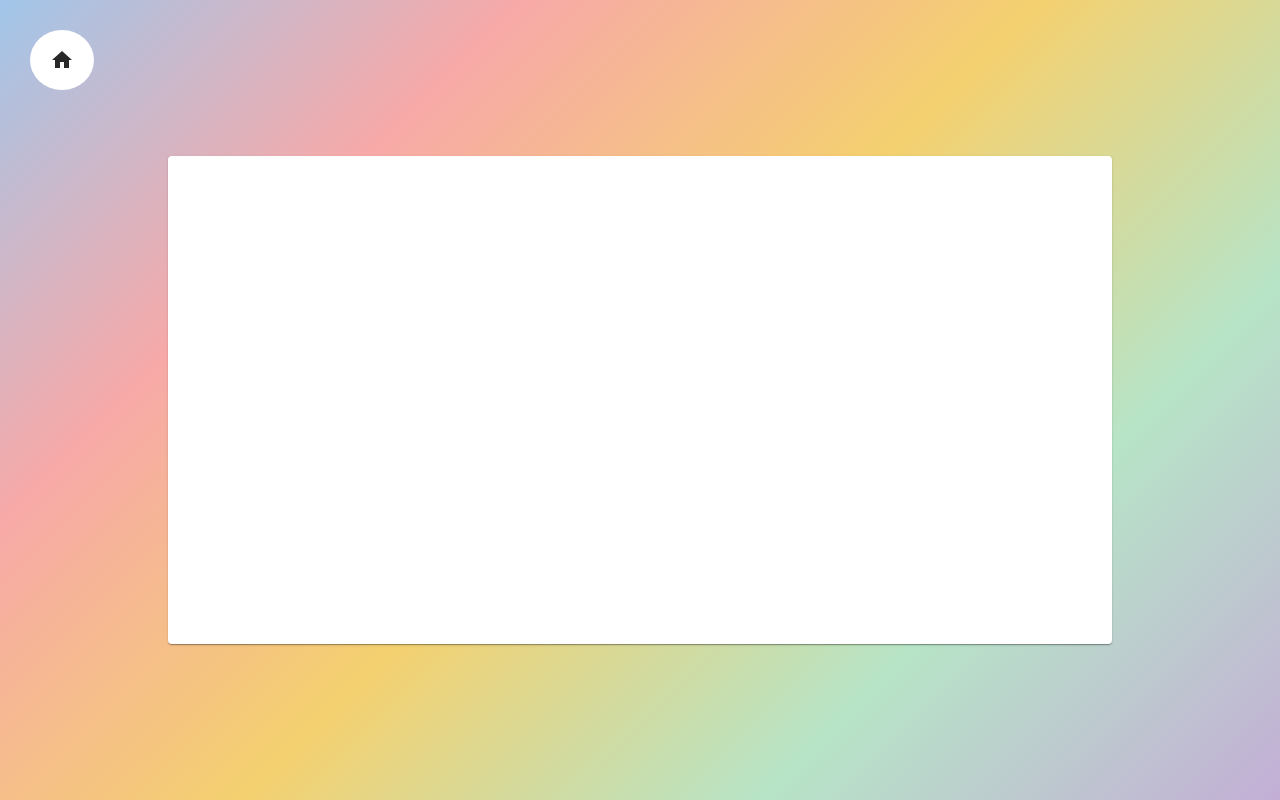
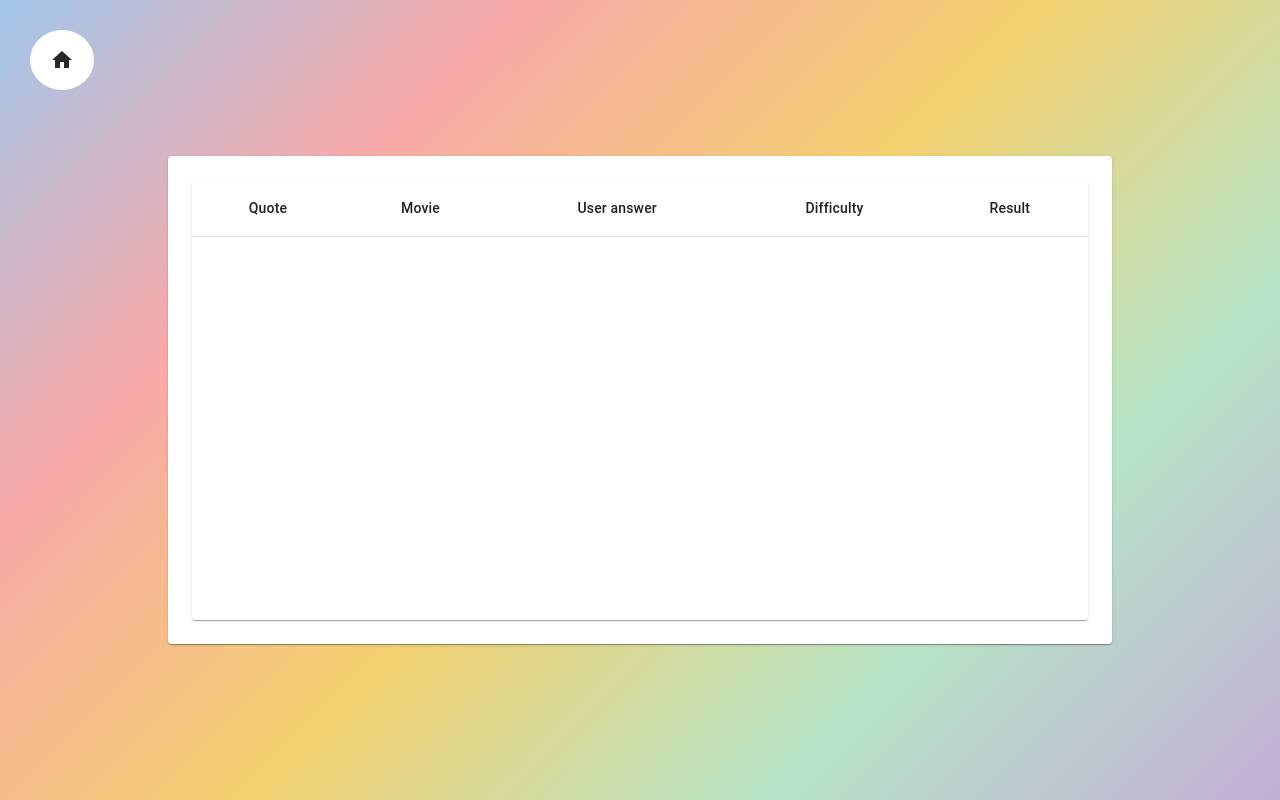
Before and after one commit to vmarquer/Citations, a React (Create React App) app: page /Citations/results in a window 1280 px wide. Built offline with nearby package versions, Linux system fonts and the light colour scheme.

Commit message:
Add similarity and upgrade results

```diff
--- a/package.json
+++ b/package.json
@@ -22,6 +22,7 @@
     "react-dom": "^18.3.1",
     "react-router-dom": "^6.26.1",
     "react-scripts": "5.0.1",
+    "string-similarity": "^4.0.4",
     "styled-components": "^6.1.12",
     "typescript": "^4.9.5",
     "web-vitals": "^2.1.4"
@@ -53,6 +54,7 @@
     ]
   },
   "devDependencies": {
+    "@types/string-similarity": "^4.0.2",
     "gh-pages": "^6.1.1"
   }
 }
--- a/src/components/contexts/Context.tsx
+++ b/src/components/contexts/Context.tsx
@@ -2,6 +2,7 @@ import React, { createContext, PropsWithChildren, useEffect, useState } from "re
 import { Context } from '../../utils/context';
 import { Quote } from "../../utils/quote";
 import Papa, { ParseResult } from "papaparse";
+import stringSimilarity from 'string-similarity';
 
 export const AppContext = createContext<Context>(null!)
 
@@ -17,7 +18,7 @@ const defaultQuote: Quote = {
 export const AppContextProvider = (props: PropsWithChildren<{}>) => {
   const [quote, setQuote] = useState<Quote>(defaultQuote)
   const [quotes, setQuotes] = useState<Quote[]>([])
-  const [playedQuotes, setPlayedQuotes] = useState<string[]>([])
+  const [playedQuotes, setPlayedQuotes] = useState<Quote[]>([])
   const [guessedQuotes, setGuessedQuotes] = useState<string[]>([])
 
 
@@ -32,6 +33,7 @@ export const AppContextProvider = (props: PropsWithChildren<{}>) => {
     updateGuessedQuotes: updateGuessedQuotes,
     initializeQuotes: initializeQuotes,
     drawQuote: drawQuote,
+    computeSimilarity: computeSimilarity,
   }
 
   function updateQuote(quote: Quote): void {
@@ -42,7 +44,7 @@ export const AppContextProvider = (props: PropsWithChildren<{}>) => {
     setQuotes(quotes)
   }
 
-  function updatePlayedQuotes(quote: string): void {
+  function updatePlayedQuotes(quote: Quote): void {
     setPlayedQuotes(prevState => [...prevState, quote]);
   }
 
@@ -81,6 +83,10 @@ export const AppContextProvider = (props: PropsWithChildren<{}>) => {
     }
   }
 
+  function computeSimilarity(userAnswer: string, quote: string): number {
+    return stringSimilarity.compareTwoStrings(userAnswer, quote);
+  }
+
   useEffect(() => {
     initializeQuotes();
   }, []);
--- a/src/components/pages/Game.tsx
+++ b/src/components/pages/Game.tsx
@@ -8,8 +8,6 @@ import { useNavigate } from 'react-router-dom';
 import { getImage } from '../../utils/image';
 import NavigateNextIcon from '@mui/icons-material/NavigateNext';
 import ArrowCircleRightIcon from '@mui/icons-material/ArrowCircleRight';
-import ArticleIcon from '@mui/icons-material/Article';
-import Badge from '@mui/material/Badge';
 
 export const Game = () => {
     const ctx = useContext(AppContext);
@@ -33,7 +31,7 @@ export const Game = () => {
     const checkAnswer = () => {
         setAnswer(true);
         ctx.updateGuessedQuotes(userAnswer);
-        ctx.updatePlayedQuotes(ctx.quote.movie);
+        ctx.updatePlayedQuotes(ctx.quote);
     };
 
     const nextQuote = () => {
--- a/src/components/pages/Results.tsx
+++ b/src/components/pages/Results.tsx
@@ -1,16 +1,26 @@
-import React, { useContext, useState } from 'react';
+import React, { useContext } from 'react';
 import Grid from '@mui/material/Grid';
-import { Box, Button, Paper, TextField, Typography } from '@mui/material';
+import { Box, Paper, Table, TableBody, TableCell, TableContainer, TableHead, TableRow } from '@mui/material';
 import { AppContext } from '../contexts/Context';
 import { findColor } from '../../utils/colors';
-import { useNavigate } from 'react-router-dom';
 import CheckIcon from '@mui/icons-material/Check';
 import ClearIcon from '@mui/icons-material/Clear';
 
 
 export const Results = () => {
     const ctx = useContext(AppContext);
-    const navigate = useNavigate();
+
+    function createData(
+        quote: string,
+        movie: string,
+        userAnswer: string,
+        difficulty: string,
+        similarity: number,
+    ) {
+        return { quote, movie, userAnswer, difficulty, similarity };
+    }
+
+    const rows = ctx.playedQuotes.map((quote, index) => createData(quote.quote, quote.movie, ctx.guessedQuotes[index], quote.difficulty, ctx.computeSimilarity(quote.movie, ctx.guessedQuotes[index])))
 
     return (
         <Box sx={{
@@ -34,24 +44,36 @@ export const Results = () => {
                     textAlign: 'center',
                 }}>
                     <Grid container item xs={12} justifyContent="center">
-                        {ctx.guessedQuotes.map((_, index) => (
-                            <>
-                                <Grid item xs={3.5}>
-                                    <Typography>{ctx.playedQuotes[index] || ''}</Typography>
-                                </Grid>
-                                <Grid item xs={3.5}>
-                                    <Typography>{ctx.guessedQuotes[index] || ''}</Typography>
-                                </Grid>
-                                <Grid item xs={3.5}>
-                                    { ctx.playedQuotes[index] === ctx.guessedQuotes[index] ? (
-                                        <CheckIcon sx={{ color: findColor('green')}}/>
-                                    ) : (<ClearIcon sx={{ color: findColor('red')}}/>)}
-                                </Grid>
-                            </>
-                        ))}
+                        <TableContainer component={Paper}>
+                            <Table sx={{ minWidth: 650 }} aria-label="simple table">
+                                <TableHead>
+                                    <TableRow>
+                                        <TableCell align="center">Quote</TableCell>
+                                        <TableCell align="center">Movie</TableCell>
+                                        <TableCell align="center">User answer</TableCell>
+                                        <TableCell align="center">Difficulty</TableCell>
+                                        <TableCell align="center">Result</TableCell>
+                                    </TableRow>
+                                </TableHead>
+                                <TableBody>
+                                    {rows.map((row) => (
+                                        <TableRow
+                                            key={row.quote}
+                                            sx={{ '&:last-child td, &:last-child th': { border: 0 } }}
+                                        >
+                                            <TableCell>{row.quote}</TableCell>
+                                            <TableCell align="center">{row.movie}</TableCell>
+                                            <TableCell align="center">{row.userAnswer}</TableCell>
+                                            <TableCell align="center">{row.difficulty}</TableCell>
+                                            <TableCell align="center">{row.similarity > 0.7 ? (<CheckIcon sx={{ color: findColor('green')}}/>) : (<ClearIcon sx={{ color: findColor('red')}}/>)}</TableCell>
+                                        </TableRow>
+                                    ))}
+                                </TableBody>
+                            </Table>
+                        </TableContainer>
                     </Grid>
                 </Paper>
-            </Grid>
-        </Box>
+            </Grid >
+        </Box >
     );
 };
--- a/src/utils/context.tsx
+++ b/src/utils/context.tsx
@@ -3,12 +3,13 @@ import { Quote } from "./quote";
 export interface Context {
     quote: Quote
     quotes: Quote[]
-    playedQuotes: string[]
+    playedQuotes: Quote[]
     guessedQuotes: string[]
     updateQuote: (quote: Quote) => void
     updateQuotes: (quotes: Quote[]) => void
     updateGuessedQuotes: (quote: string) => void
-    updatePlayedQuotes: (quote: string) => void
+    updatePlayedQuotes: (quote: Quote) => void
     initializeQuotes: () => void
     drawQuote: () => void
+    computeSimilarity: (userAnswer: string, quote: string) => number
 }
```
Also changed, not shown: 1 other file (tests, documents, lock files or other folders).
